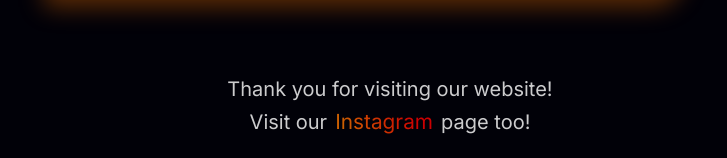
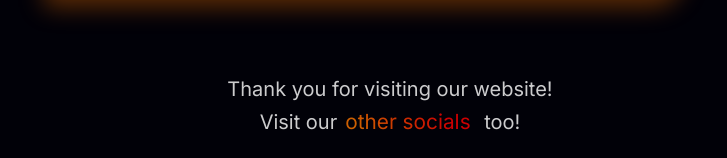
Before and after one commit to ketsuraq/ltx-real, a website built with webpack: page public/index.html in a window 1280 px wide. Shown: the part 8067-8225 px from the top of the page, without its empty margins (266-993 px from the left). Built offline with nearby package versions, Linux system fonts and the light colour scheme.

Commit message:
Microfix: footer link update

```diff
--- a/public/index.html
+++ b/public/index.html
@@ -563,7 +563,7 @@
             Thank you for visiting our website!
         </h3>
         <h3 class="text-small footer-text">
-            Visit our<a href="https://www.instagram.com/24474_vilnius_lyceum_robotics/" class="social-link footer-link"><span class='text-gradient'>Instagram</span></a>page too!
+            Visit our<a href="https://www.linktr.ee/24474" class="social-link footer-link"><span class='text-gradient'>other socials</span></a> too!
         </h3>
     </section>
 </body>
```
